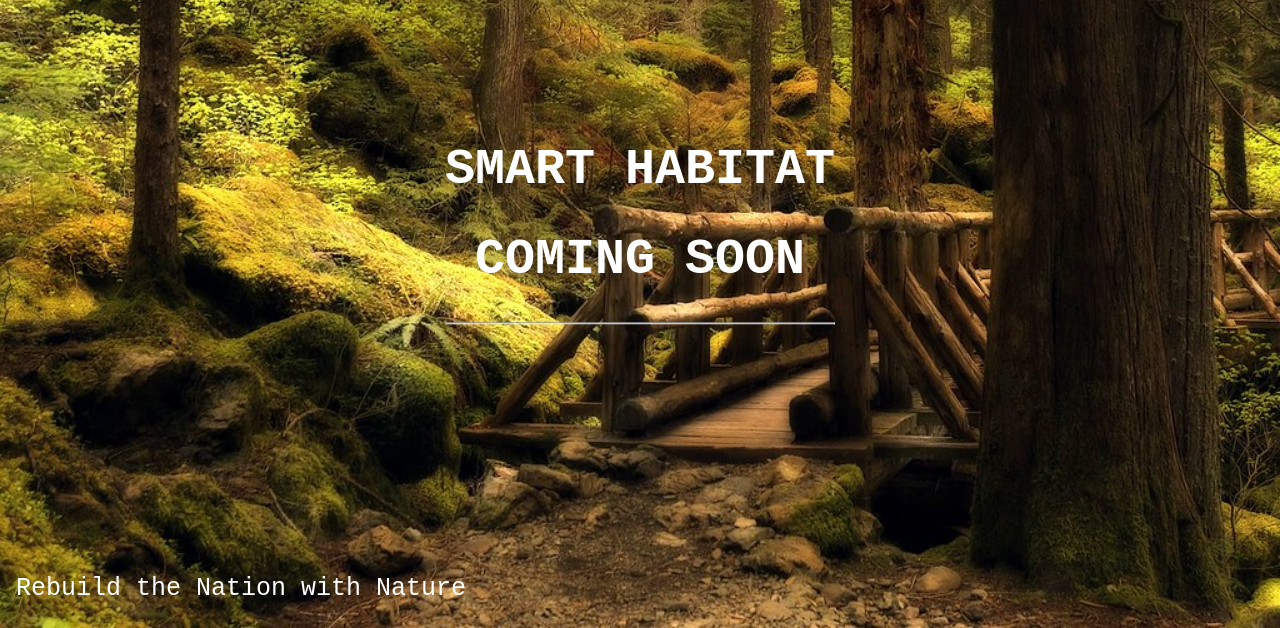
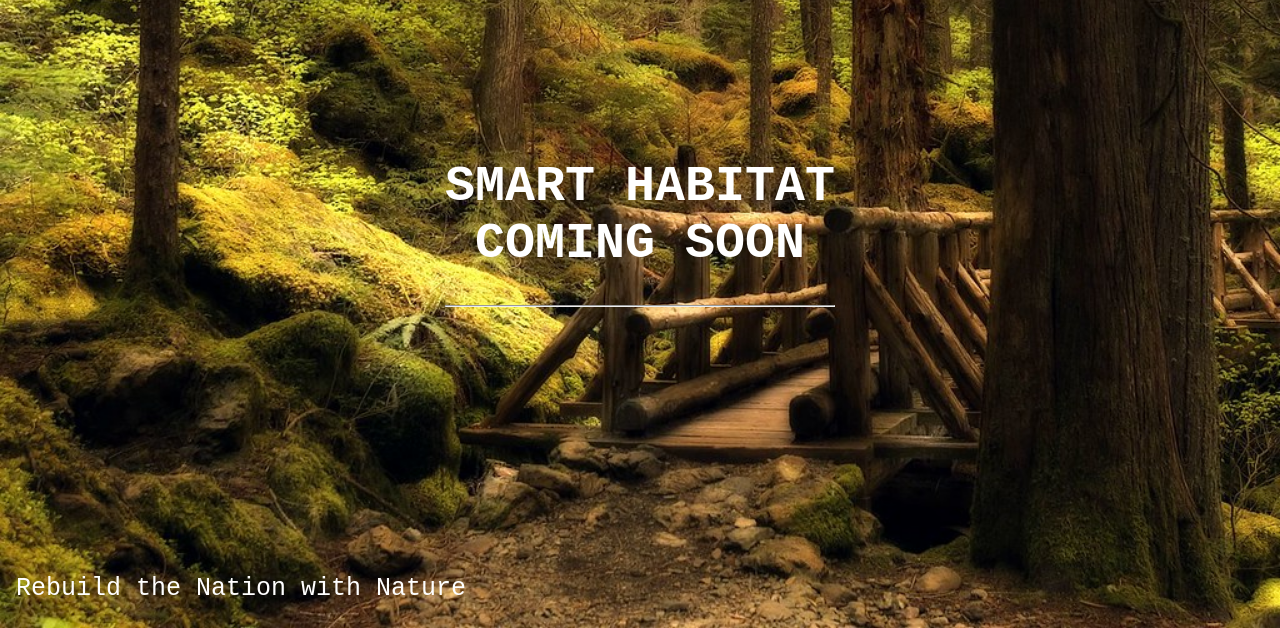
Before and after one commit to ashish048/SmartHabitat, a plain HTML site: page index.html in a window 1280 px wide. Shown: the part 172-800 px from the top of the page. Drawn offline with Linux system fonts and the light colour scheme.

Commit message:
Update index.html
update

```diff
--- a/index.html
+++ b/index.html
@@ -55,8 +55,7 @@ body, html {
 
   </div>
   <div class="middle">
-    <h1>SMART HABITAT</h1>
-    <h1>COMING SOON</h1>
+    <h1>SMART HABITAT <br> COMING SOON</h1>
     <hr>
     <p></p>
   </div>
```
